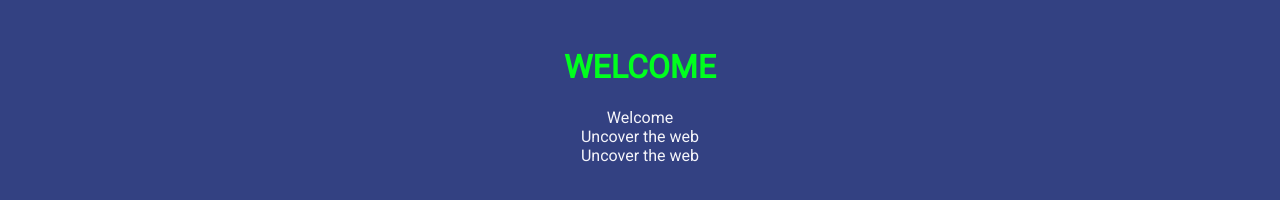
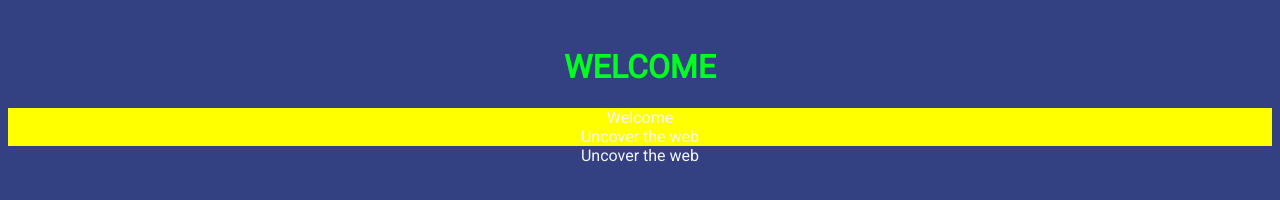
Before and after one commit to bharatsurya06/bharatsurya06.github.io, a plain HTML site: page index.html in a window 1280 px wide. Drawn offline with Linux system fonts and the light colour scheme.

Commit message:
Update index.html

```diff
--- a/index.html
+++ b/index.html
@@ -19,9 +19,9 @@
 <center>
   <div class="container-fluid">
     <div class ="row">
-      <div class="col"> <font style="color:rgb(245, 245, 250)">Welcome </font> </div>
-      <div class="col"> <font style="color:rgb(245, 245, 250)">Uncover the web </font> </div>
-      <div class="col"> <font style="color:rgb(245, 245, 250)">Uncover the web </font> </div>
+      <div class="col-sm-4" style="background-color:yellow;"> <font style="color:rgb(245, 245, 250)">Welcome </font> </div>
+      <div class="col-sm-4" style="background-color:yellow;"> <font style="color:rgb(245, 245, 250)">Uncover the web </font> </div>
+      <div class="col-sm-4"> <font style="color:rgb(245, 245, 250)">Uncover the web </font> </div>
 
     </div>
   </div>
```
